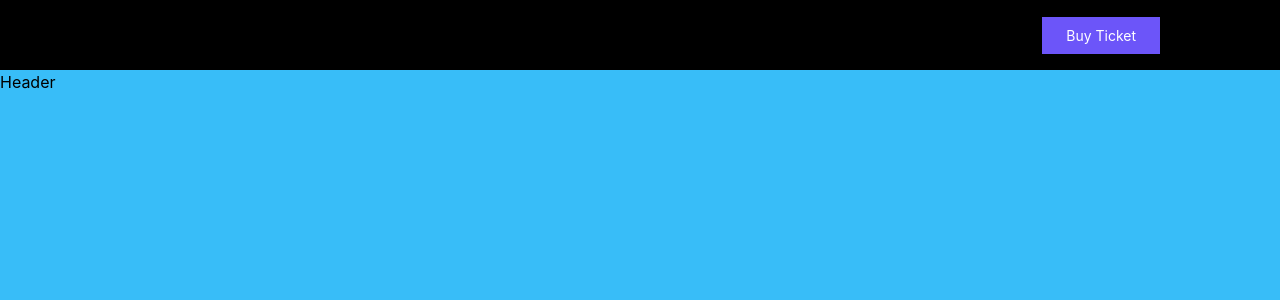
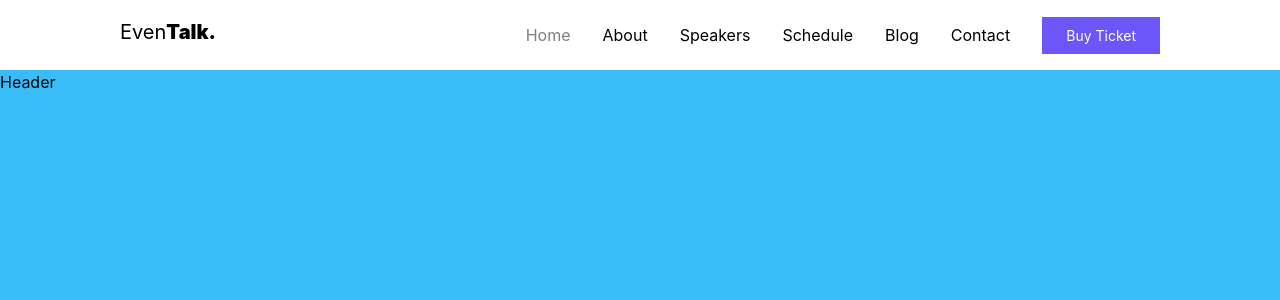
Before and after one commit to salimovone/project-4, a React (Create React App) app: page / in a window 1280 px wide. Shown: the top 300 px of the page. Built offline with nearby package versions, Linux system fonts and the light colour scheme.

Commit message:
navbar tayyor

```diff
--- a/src/components/Navbar/index.jsx
+++ b/src/components/Navbar/index.jsx
@@ -45,8 +45,8 @@ const Navbar = () => {
   if (deviceWidth > 994) {
     return (
       <div
-        className={`w-full flex items-center h-[70px] px-[120px] ${
-          scrollPosition > windowHeight ? "fixed bg-[#fff] top-0 z-50" : "bg-black"
+        className={`w-full flex items-center bg-[#fff] h-[70px] px-[120px] ${
+          scrollPosition > windowHeight ? "fixed top-0 z-50" : null
         }`}
       >
         <div className="flex justify-between w-full">
@@ -86,22 +86,22 @@ const Navbar = () => {
     );
   } else {
     return (
-      <div className={`z-[${9**999}] px-[120px] w-full bg-[#fff] ${deviceWidth<640?"px-[20px]":"px-[120px]"} ${
-        scrollPosition > windowHeight ? "fixed top-0 z-50" : null
+      <div className={`z-[${9**999}] px-[120px] w-full ${deviceWidth<640?"px-[20px]":"px-[120px]"} ${
+        scrollPosition > windowHeight ? "bg-[#fff] fixed top-0 z-50" : "bg-black text-white"
       }`}>
         <div
-          className={`w-full flex z-50 items-center h-[70px] bg-[#fff]`}
+          className={`w-full flex z-50 items-center h-[70px] bg-inherit`}
         >
           <div className="flex justify-between w-full">
             <a className="font-bold text-[20px]" href="./">
               Even<span className={`font-black`}>Talk.</span>
             </a>
           </div>
-          <button onClick={()=>hamburger()} className="text-[30px] flex items-center rounded-sm"><BiMenu /> Menu</button>
+          <button onClick={()=>hamburger()} className="text-[30px] flex items-center rounded-sm"><BiMenu /> <span className="text-base">MENU</span></button>
         </div>
         {isOpened?(
 
-            <div className={`w-full bg-white py-2 border-t-[1px]`}>
+            <div className={`w-full bg-inherit py-2 border-t-[1px]`}>
               <div className="text-[#645f88bf] text-[16px]">
                 <div className="mt-1">
                   <NavLink
```
